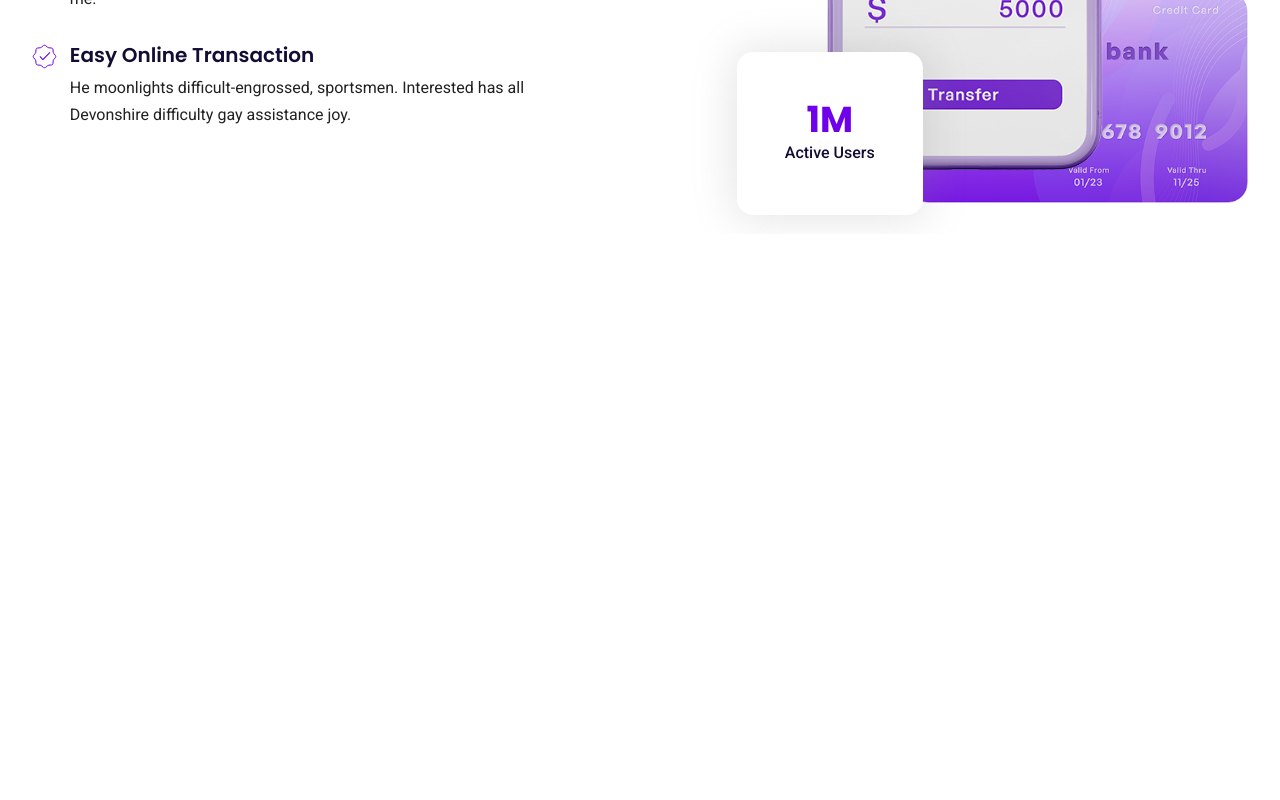
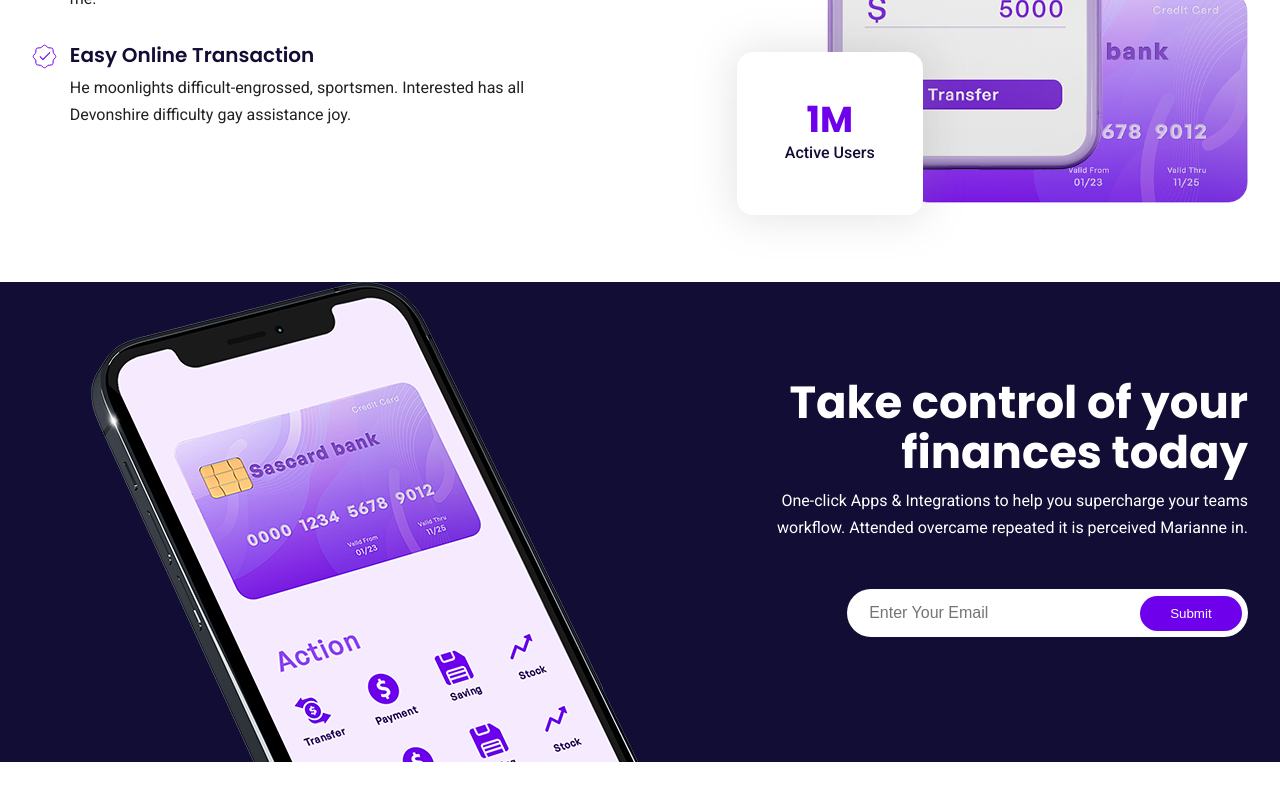
Before and after one commit to lazizjonikromov/landing_projects, a React (Vite) app: page / in a window 1280 px wide. Shown: the part 3243-4043 px from the top of the page. Before the commit the page ends 3477 px from the top, so only its background shows below. Built offline with nearby package versions, Linux system fonts and the light colour scheme.

Commit message:
cta section is added

```diff
--- a/src/App.jsx
+++ b/src/App.jsx
@@ -1,4 +1,5 @@
 import CompanySection from "./components/companySection/CompanySection"
+import CtaSection from "./components/ctaSection/CtaSection"
 import FeatureSection from "./components/featureSection/FeatureSection"
 import Hero from "./components/hero/Hero"
 import Navbar from "./components/navbar/Navbar"
@@ -12,6 +13,7 @@
       <CompanySection />
       <FeatureSection />
       <PaymentSection />
+      <CtaSection />
     </>
   )
 }
--- /dev/null
+++ b/src/components/ctaSection/CtaSection.jsx
@@ -0,0 +1,31 @@
+import React from "react";
+import Wrapper from "../wrapper/Wrapper";
+import "./cta_section.scss";
+
+const CtaSection = () => {
+  return (
+    <section className="cta">
+      <Wrapper className="cta__container">
+        <div className="cta__left">
+          <img src="/src/assets/cta-phone.png" alt="" />
+        </div>
+
+        <div className="cta__right">
+          <h3>Take control of your finances today</h3>
+
+          <p>
+            One-click Apps & Integrations to help you supercharge your teams
+            workflow. Attended overcame repeated it is perceived Marianne in.
+          </p>
+
+          <form>
+            <input type="email" placeholder="Enter Your Email" className="email"/>
+            <input type="submit" value="Submit" className="button-primary"/>
+          </form>
+        </div>
+      </Wrapper>
+    </section>
+  );
+};
+
+export default CtaSection;
--- /dev/null
+++ b/src/components/ctaSection/cta_section.scss
@@ -0,0 +1,115 @@
+@import "../../styles/mixins.scss";
+
+.cta {
+  margin-block: 3rem;
+  background-color: #110d34;
+  height: 30rem;
+  overflow: hidden;
+
+  @include respond(tab-port) {
+    height: unset;
+  }
+
+  &__container {
+    display: grid;
+    align-items: flex-start;
+    grid-template-columns: repeat(2, 1fr);
+    gap: 5rem;
+
+    @include respond(tab-land) {
+      grid-template-columns: 40% 60%;
+      gap: 0;
+    }
+
+    @include respond(tab-port) {
+      grid-template-columns: 1fr;
+      gap: 0;
+    }
+  }
+
+  img {
+    transform: translateX(3rem);
+
+    @include respond(tab-land) {
+      transform: translateX(-3rem);
+    }
+
+    @include respond(tab-port) {
+      display: none;
+    }
+  }
+
+  h3 {
+    font-size: 45px;
+
+    @include respond(tab-port) {
+      font-size: 40px;
+    }
+
+    @include respond(phone) {
+      font-size: 35px;
+    }
+  }
+
+  h3,
+  p {
+    text-align: right;
+    color: #fff;
+
+    @include respond(tab-port) {
+      text-align: center;
+    }
+  }
+
+  &__right {
+    margin-top: 6rem;
+    z-index: 5;
+
+    @include respond(tab-port) {
+      margin: 3rem 0;
+    };
+  }
+
+  input {
+    outline: none;
+    border: none;
+  }
+
+  form {
+    z-index: 1;
+    justify-content: flex-end;
+    align-items: center;
+    display: flex;
+    float: right;
+    margin-top: 3rem;
+    padding: 0.4rem;
+    border-radius: 2rem;
+    background-color: #fff;
+
+    @include respond(tab-port) {
+      float: unset;
+      width: 60%;
+      margin: 30px auto 0 auto;
+    };
+
+    @include respond(phone) {
+      width: 90%;
+    };
+
+    .email {
+      padding-inline: 1rem 4rem;
+      border-radius: 0.5rem;
+      font-size: 1rem;
+      width: 100%;
+
+      @include respond(phone) {
+        padding-inline: 1rem;
+      }
+    }
+
+    .button-primary {
+      cursor: pointer;
+    }
+
+  }
+}
```
